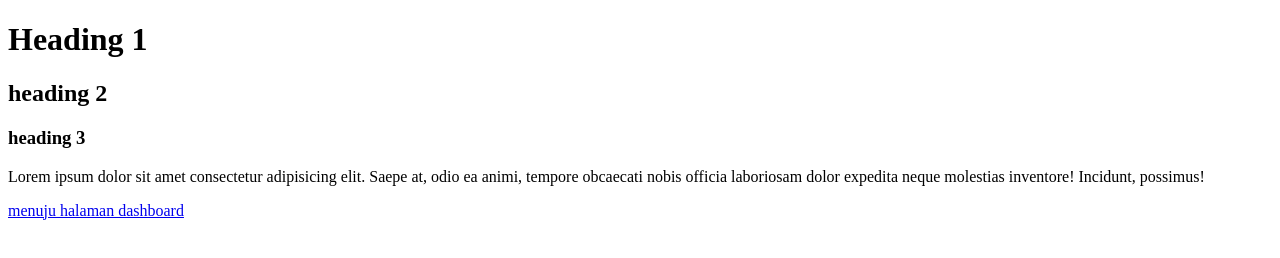
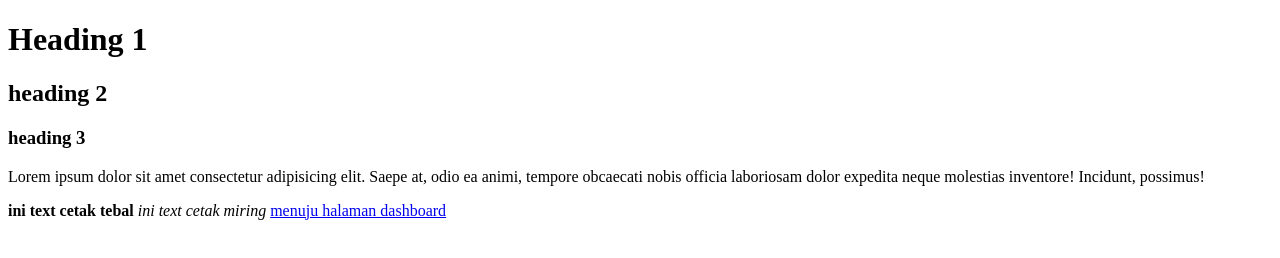
Before and after one commit to Nekonoid/latihanv4, a plain HTML site: page index.html in a window 1280 px wide. Drawn offline with Linux system fonts and the light colour scheme.

Commit message:
first commit

```diff
--- a/index.html
+++ b/index.html
@@ -11,6 +11,8 @@
     <h2>heading 2</h2>
     <h3>heading 3</h3>
     <p>Lorem ipsum dolor sit amet consectetur adipisicing elit. Saepe at, odio ea animi, tempore obcaecati nobis officia laboriosam dolor expedita neque molestias inventore! Incidunt, possimus!</p>
+    <b>ini text cetak tebal</b>
+    <i>ini text cetak miring</i>
     <a href="dashboard.html">menuju halaman dashboard</a>
 </body>
 </html>
```
Also changed, not shown: login.html (added).
